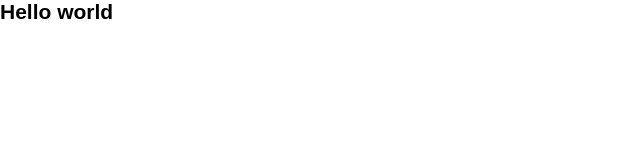
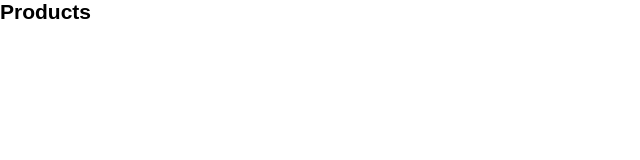
Before and after one commit to edersonrdg/pagueleve-teste, a React (Create React App) app in the folder web/: page /produtos in a window 1280 px wide. Shown: the top 160 px of the page, without its empty margins (0-640 px from the left). Built offline with nearby package versions, Linux system fonts and the light colour scheme.

Commit message:
feat: ensure protucts page exists

```diff
--- a/web/package.json
+++ b/web/package.json
@@ -40,5 +40,8 @@
       "last 1 firefox version",
       "last 1 safari version"
     ]
+  },
+  "devDependencies": {
+    "@types/react-router-dom": "^5.1.8"
   }
 }
--- a/web/src/App.tsx
+++ b/web/src/App.tsx
@@ -1,7 +1,15 @@
 import React from 'react';
+import { Switch, Route, BrowserRouter } from 'react-router-dom';
+import Products from './pages/Products';
 
 function App() {
-  return <h2>Hello world</h2>
+  return (
+    <BrowserRouter>
+      <Switch>
+        <Route path="/produtos" component={ Products }/>
+      </Switch>
+    </BrowserRouter>
+  )
 }
 
 export default App;
--- /dev/null
+++ b/web/src/pages/Products/index.jsx
@@ -0,0 +1,7 @@
+import React from 'react';
+
+function Products() {
+  return <h2>Products</h2>;
+}
+
+export default Products;
```
Also changed, not shown: 1 other file (tests, documents, lock files or other folders).
